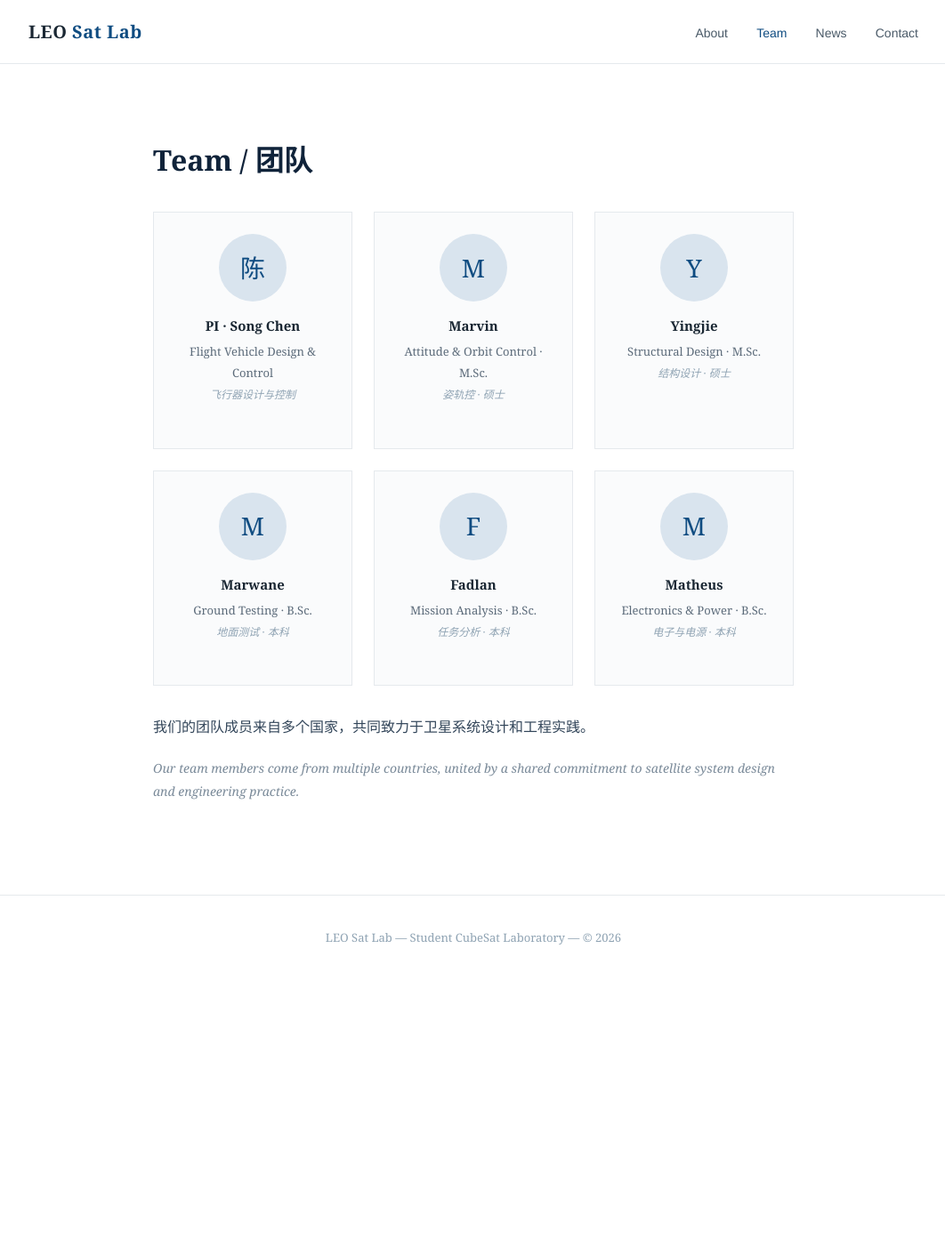
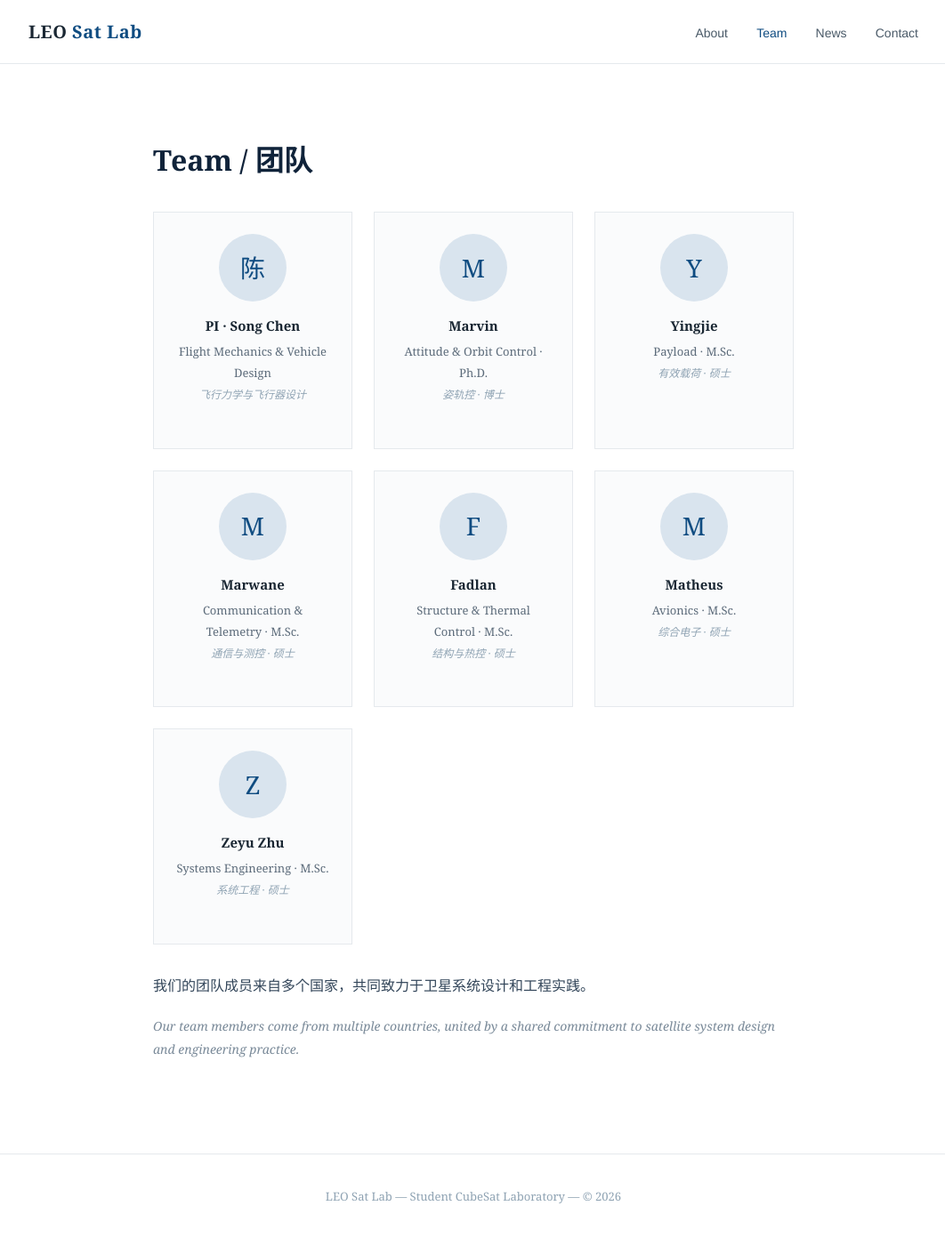
Before and after one commit to leo-sat-lab/leo-sat-lab.github.io, a Jekyll site: the page built from team.md, in a window 1280 px wide and 1393 px high. Shown: the whole window at 89% size, without its empty margins (108-1170 px from the left). Built offline with Jekyll 4.4.1, drawn with Linux system fonts in a browser that asks for light colours.

Commit message:
Update team members

```diff
--- a/team.md
+++ b/team.md
@@ -10,38 +10,44 @@ title: Team
     <div class="member">
       <div class="avatar">陈</div>
       <h4>PI · Song Chen</h4>
-      <p>Flight Vehicle Design & Control</p>
-      <p class="en">飞行器设计与控制</p>
+      <p>Flight Mechanics & Vehicle Design</p>
+      <p class="en">飞行力学与飞行器设计</p>
     </div>
     <div class="member">
       <div class="avatar">M</div>
       <h4>Marvin</h4>
-      <p>Attitude & Orbit Control · M.Sc.</p>
-      <p class="en">姿轨控 · 硕士</p>
+      <p>Attitude & Orbit Control · Ph.D.</p>
+      <p class="en">姿轨控 · 博士</p>
     </div>
     <div class="member">
       <div class="avatar">Y</div>
       <h4>Yingjie</h4>
-      <p>Structural Design · M.Sc.</p>
-      <p class="en">结构设计 · 硕士</p>
+      <p>Payload · M.Sc.</p>
+      <p class="en">有效载荷 · 硕士</p>
     </div>
     <div class="member">
       <div class="avatar">M</div>
       <h4>Marwane</h4>
-      <p>Ground Testing · B.Sc.</p>
-      <p class="en">地面测试 · 本科</p>
+      <p>Communication & Telemetry · M.Sc.</p>
+      <p class="en">通信与测控 · 硕士</p>
     </div>
     <div class="member">
       <div class="avatar">F</div>
       <h4>Fadlan</h4>
-      <p>Mission Analysis · B.Sc.</p>
-      <p class="en">任务分析 · 本科</p>
+      <p>Structure & Thermal Control · M.Sc.</p>
+      <p class="en">结构与热控 · 硕士</p>
     </div>
     <div class="member">
       <div class="avatar">M</div>
       <h4>Matheus</h4>
-      <p>Electronics & Power · B.Sc.</p>
-      <p class="en">电子与电源 · 本科</p>
+      <p>Avionics · M.Sc.</p>
+      <p class="en">综合电子 · 硕士</p>
+    </div>
+    <div class="member">
+      <div class="avatar">Z</div>
+      <h4>Zeyu Zhu</h4>
+      <p>Systems Engineering · M.Sc.</p>
+      <p class="en">系统工程 · 硕士</p>
     </div>
   </div>
 
```
